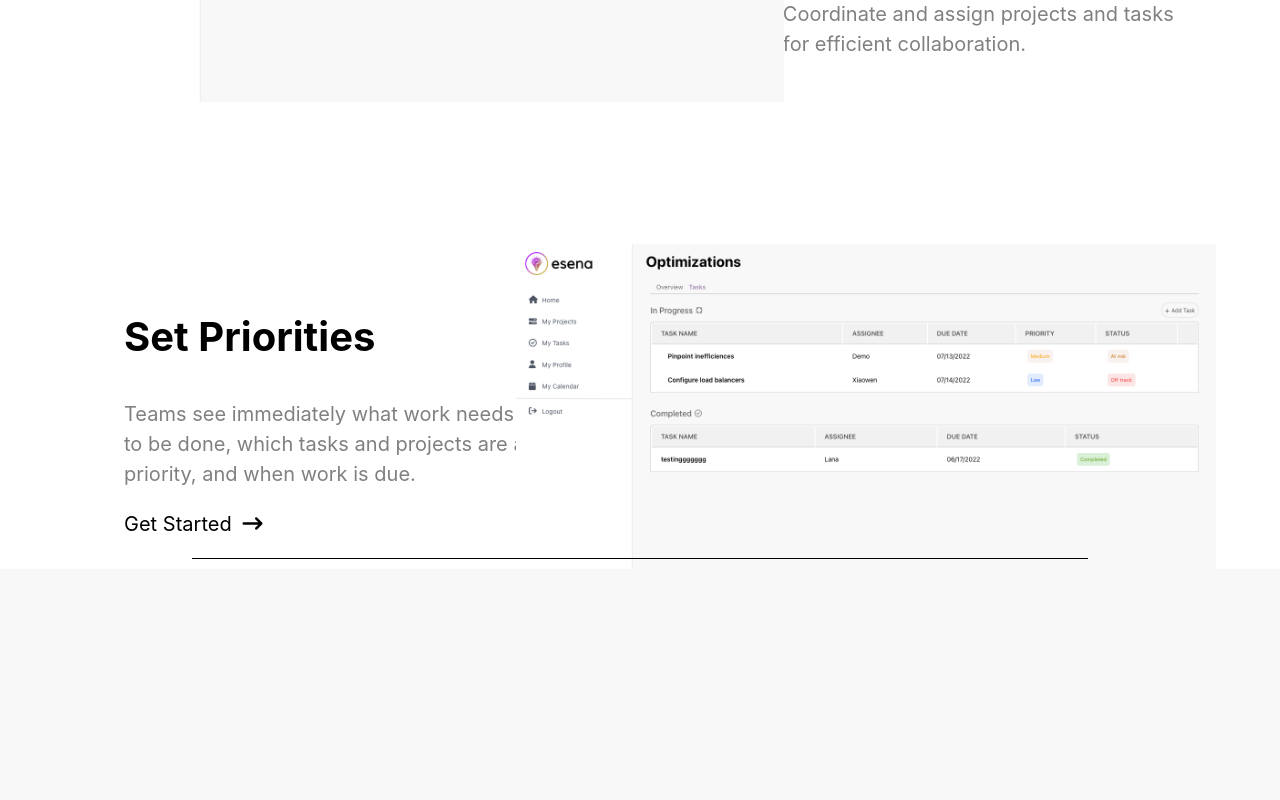
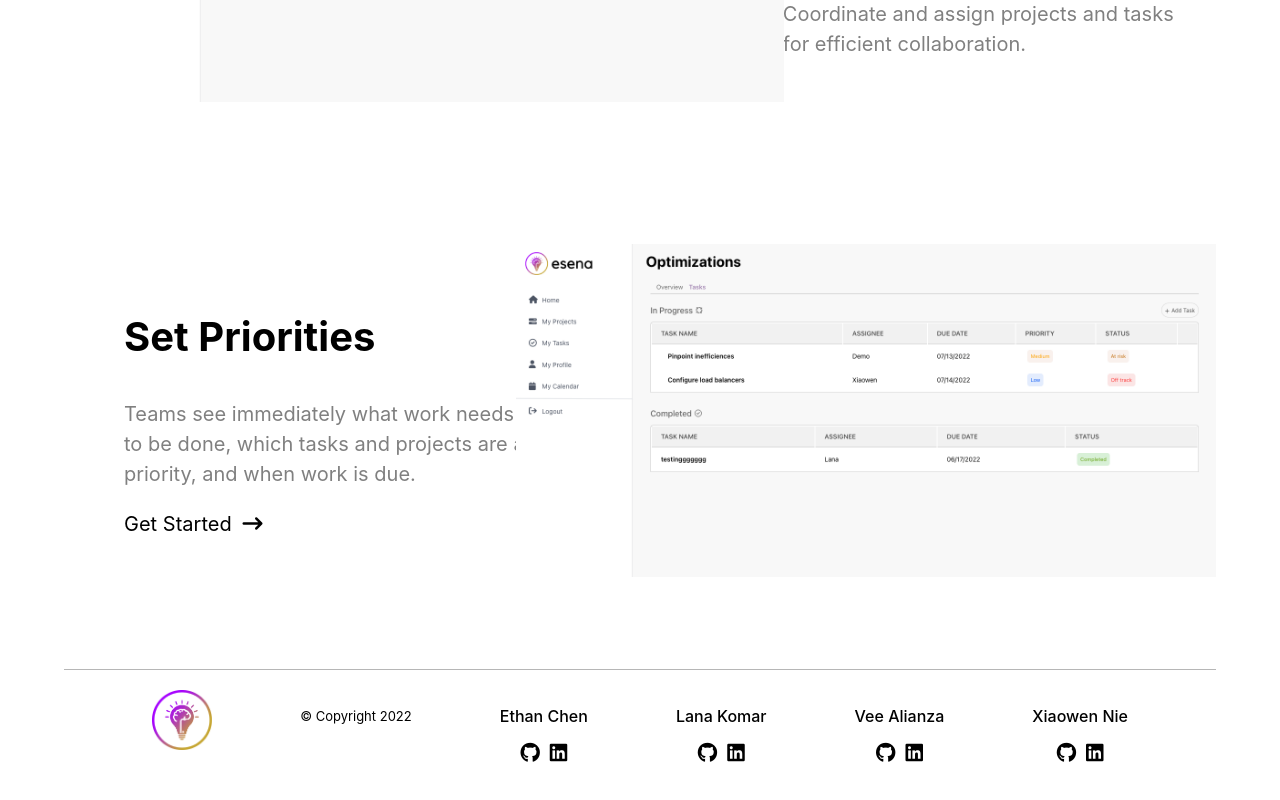
Before and after one commit to vee-alianza/Esena, a React (Create React App) app in the folder react-app/: page / in a window 1280 px wide. Shown: the part 1481-2281 px from the top of the page. Before the commit the page ends 2050 px from the top, so only its background shows below. Built offline with nearby package versions, Linux system fonts and the light colour scheme; no server answers.

Commit message:
footer changes

```diff
--- a/react-app/src/components/About/footer.css
+++ b/react-app/src/components/About/footer.css
@@ -1,45 +1,39 @@
 .footer-container {
-    display: flex;
-    flex-direction: column;
-    align-items: center;
-    bottom: 0px;
-    justify-content: space-between;
-    position: absolute;
-    height: 10px;
-    width: 70%;
-    border-top: 1px solid #000;
+  border-top: 1px solid rgb(182, 182, 182);
+  width: 100%;
+  position: relative;
+  top: 100px;
+  height: 250px;
 }
 
-.logo-footer {
-    height: 50px;
-    width: 50px;
-    display: flex;
-    padding: 10px;
+.logo-footer > img {
+  width: 60px;
+  height: 60px;
+  /* margin-top: 10px; */
 }
 
 .dev-info-container {
-    bottom: 0px;
-    display: flex;
-    flex-direction: row;
-    justify-content: space-between;
-    position: absolute;
-    border-right: 25px;
-    border-top: 0;
-    height: 10px;
-    width: 100%;
+  display: flex;
+  flex-direction: row;
+  justify-content: space-evenly;
+  margin-top: 20px;
 }
 
-.logo-container {
-    display: flex;
-    flex-direction: row;
-    justify-content: space-evenly;
-    width: 50%;
+.footer-social-links {
+  width: 100%;
+  display: flex;
+  justify-content: center;
 }
 
-.dev-info-footer a {
-    text-decoration: none;
-    display: flex;
-    flex-direction: column;
-    align-items: center;
+.footer-social-links > a {
+  padding: 0px 5px;
+}
 
+.dev-info-footer > p {
+  font-weight: 500;
 }
+
+.dev-info-footer-copyright > p {
+  padding-top: 5px;
+  font-size: 13px;
+}
--- a/react-app/src/components/About/footer.js
+++ b/react-app/src/components/About/footer.js
@@ -1,5 +1,5 @@
-import { NavLink } from "react-router-dom";
-import logo from "../../assets/logo.png"
+import { Link, NavLink, Redirect } from "react-router-dom";
+import logo from "../../assets/logo.png";
 import "./footer.css";
 
 const Footer = () => {
@@ -8,43 +8,59 @@ const Footer = () => {
       <div className="footer-container">
         <div className="dev-info-container">
           <NavLink to="/" className="logo-footer">
-                        <img className="logo-footer" src={logo} />
+            <img src={logo} />
           </NavLink>
-                    <div className="dev-info-footer">
-                        <h3>Ethen Chen</h3>
-                        <a href="https://travelr-ec.herokuapp.com/">Travelr</a>
-                        <a href="https://large-medium.herokuapp.com/">Large</a>
+          <div className="dev-info-footer-copyright">
+            <p>© Copyright 2022</p>
           </div>
           <div className="dev-info-footer">
-                        <h3>Lana Komar</h3>
-                        <a href="https://eventwild.herokuapp.com/events">Event Wild</a>
-                        <a href="https://good-hikes.herokuapp.com/">Good Hikes</a>
+            <p>Ethan Chen</p>
+            <div className="footer-social-links">
+              <a href="https://github.com/ethanchen7">
+                <i class="fa-brands fa-github fa-lg"></i>
+              </a>
+              <a href="https://www.linkedin.com/in/ethan-chen-3b7070127/">
+                <i class="fa-brands fa-linkedin fa-lg"></i>
+              </a>
+            </div>
           </div>
           <div className="dev-info-footer">
-                        <h3>Vee Alianza</h3>
-                        <a href="https://mochi-noms.herokuapp.com/">Mochi</a>
-                        <a href="https://duckit-list.herokuapp.com/">Duckit List</a>
+            <p>Lana Komar</p>
+            <div className="footer-social-links">
+              <a href="https://github.com/lanakomar">
+                <i class="fa-brands fa-github fa-lg"></i>
+              </a>
+              <a href="https://www.linkedin.com/in/lana-komar/">
+                <i class="fa-brands fa-linkedin fa-lg"></i>
+              </a>
+            </div>
           </div>
           <div className="dev-info-footer">
-                        <h3>Xiaowen Nie</h3>
-                        <a href="https://nature-clikr.herokuapp.com/">NatureClikr</a>
-                        <a href="https://oraql.herokuapp.com/">Oraql</a>
+            <p>Vee Alianza</p>
+            <div className="footer-social-links">
+              <a href="https://github.com/vee-alianza">
+                <i class="fa-brands fa-github fa-lg"></i>
+              </a>
+              <a href="https://www.linkedin.com/in/vee-alianza/">
+                <i class="fa-brands fa-linkedin fa-lg"></i>
+              </a>
             </div>
-                    <div>
-                        <h3>Resources</h3>
-                        <p>Python</p>
-                        <p>Flask</p>
-                        <p>React JS</p>
-                        <p>Redux</p>
-                        <p>Alembic</p>
-                        <p>SQLAlchemy</p>
-                        <p>Socket io</p>
-                        <p></p>
+          </div>
+          <div className="dev-info-footer">
+            <p>Xiaowen Nie</p>
+            <div className="footer-social-links">
+              <a href="https://github.com/xwnnie">
+                <i class="fa-brands fa-github fa-lg"></i>
+              </a>
+              <a href="https://www.linkedin.com/in/xiaowennie/">
+                <i class="fa-brands fa-linkedin fa-lg"></i>
+              </a>
+            </div>
           </div>
         </div>
       </div>
     </>
-    )
-}
+  );
+};
 
 export default Footer;
--- a/react-app/src/components/SideBar/index.css
+++ b/react-app/src/components/SideBar/index.css
@@ -9,12 +9,12 @@
   box-shadow: 0px 0px 1px #b0b3b7, 0px 0px 2px #ced1d4;
 }
 
-.logo-container {
+.sidebar-logo-container {
   height: 110px;
   width: 100%;
 }
 
-.logo-container > img {
+.sidebar-logo-container > img {
   width: auto;
   max-height: 90px;
   margin-left: 5px;
--- a/react-app/src/components/SideBar/index.js
+++ b/react-app/src/components/SideBar/index.js
@@ -15,7 +15,7 @@ const SideBar = () => {
   const sessionUser = useSelector((state) => state.session.user);
   return (
     <div className="sidebar-container">
-      <div className="logo-container">
+      <div className="sidebar-logo-container">
         <img src={logo} alt="logo" />
       </div>
       <div className="sidebar-menu main">
--- a/react-app/src/components/SplashPage/index.js
+++ b/react-app/src/components/SplashPage/index.js
@@ -89,9 +89,8 @@ const SplashPage = () => {
             <img src={splashexample1} />
           </div>
         </div>
-
+        <Footer />
       </div>
-      <Footer />
     </div>
   );
 };
```
Lines whose indentation alone changed are shown as unchanged.
